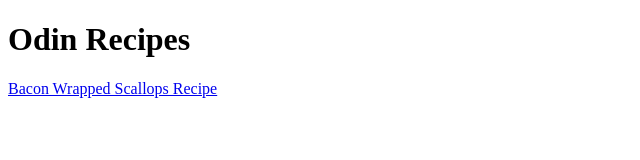
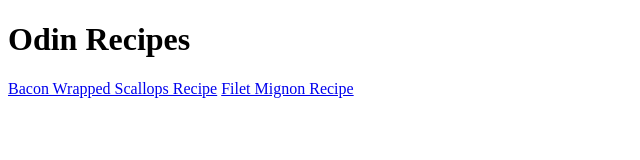
Before and after one commit to ChandoFin/odin-recipes, a plain HTML site: page index.html in a window 1280 px wide. Shown: the whole page, without its empty margins (0-640 px from the left). Drawn offline with Linux system fonts and the light colour scheme.

Commit message:
fix last commit
added missing filed from previous commit

```diff
--- a/index.html
+++ b/index.html
@@ -8,4 +8,5 @@
 <body>
     <h1>Odin Recipes</h1>
     <a href="recipes/bacon-scallop-recipe.html">Bacon Wrapped Scallops Recipe</a>
+    <a href="recipes/filet-mignon-recipe.html">Filet Mignon Recipe</a>
 </body>
```
Also changed, not shown: images/filet-mignon.jpg (added).
